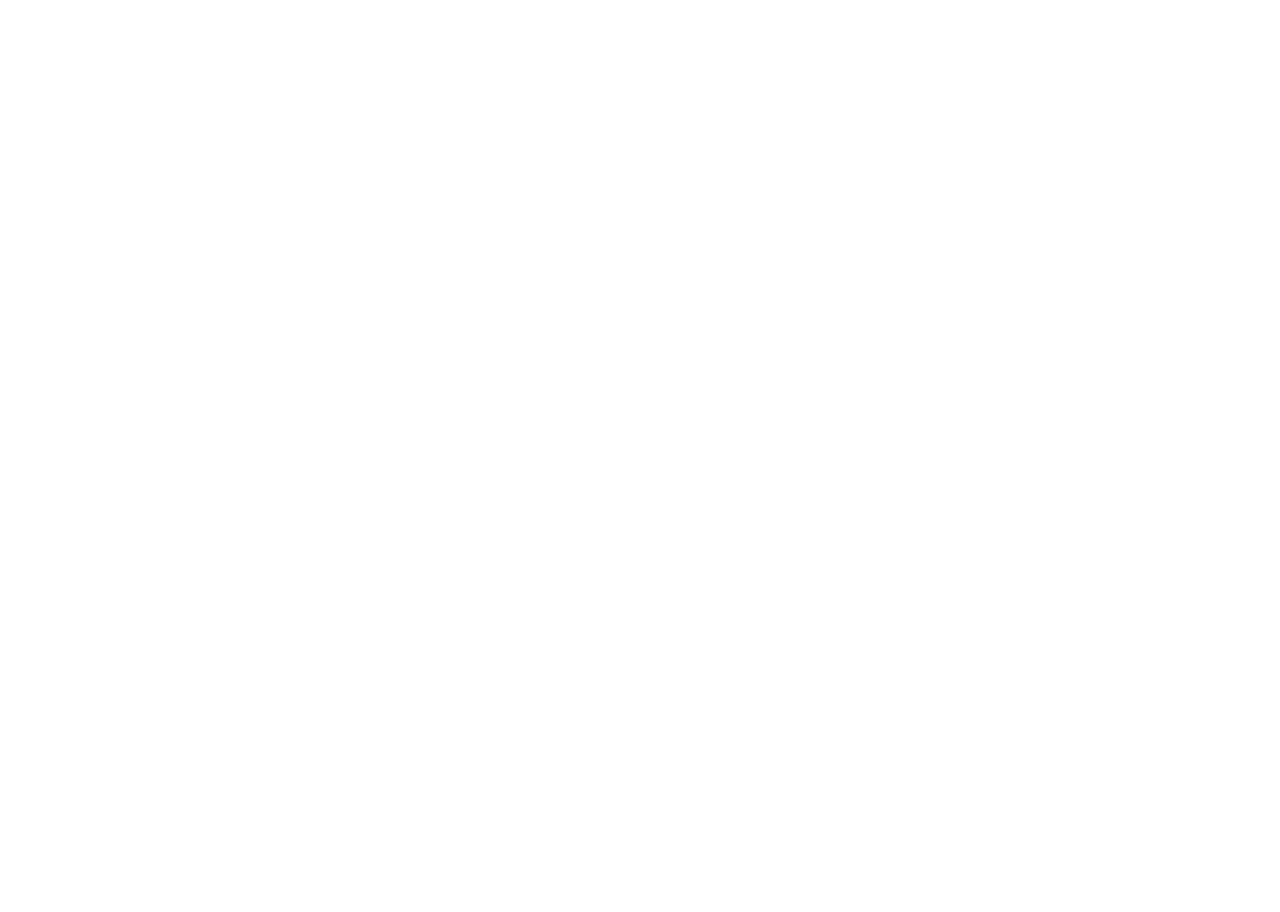
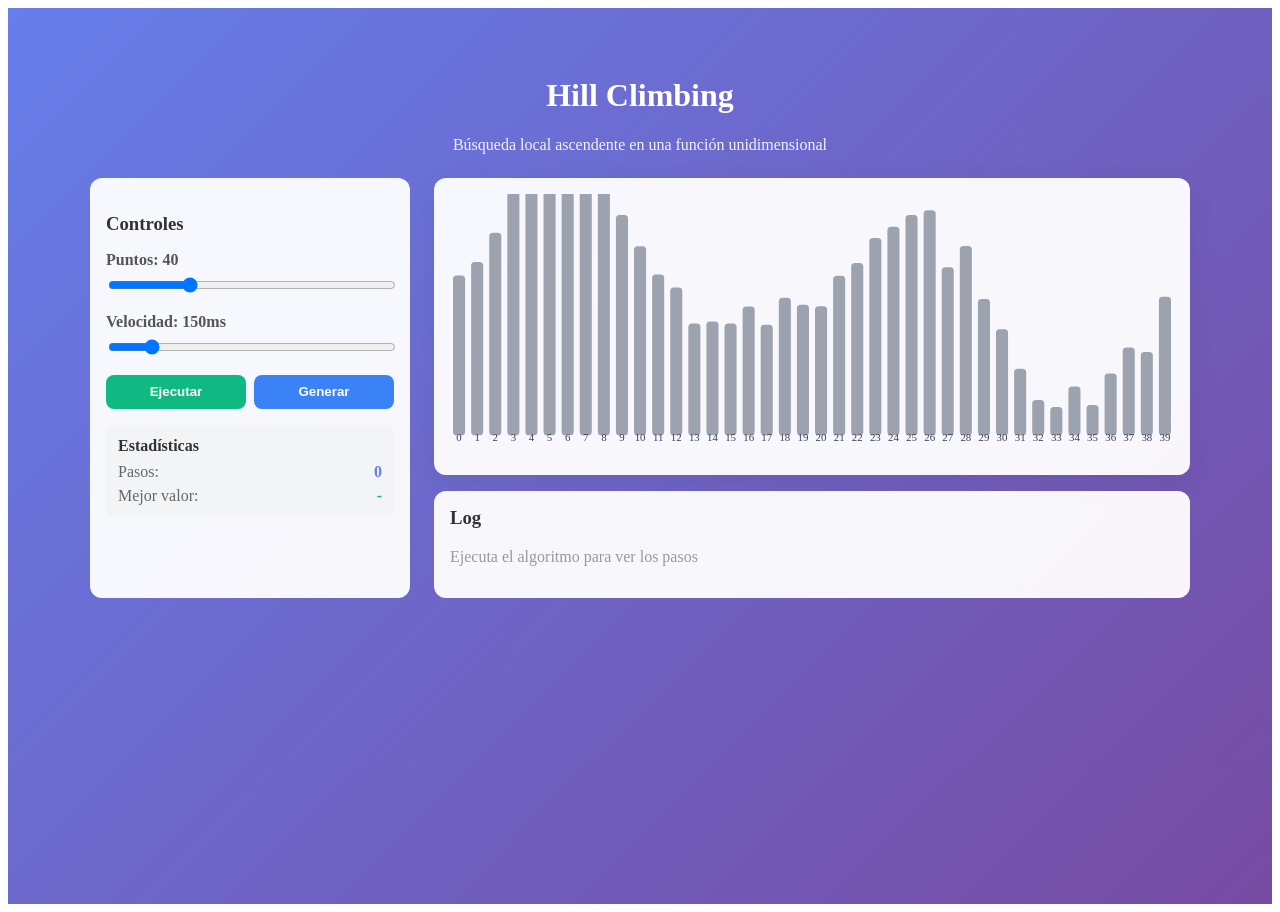
Before and after one commit to JesusWor/AlgorithmVisualizer, a React (Vite) app: page /algorithms/hill_climbing in a window 1280 px wide. Before the commit the page ends 800 px from the top, so only its background shows below. Built offline with nearby package versions, Linux system fonts and the light colour scheme.

Commit message:
Update hill_climbing.jsx
Primer avance en el hill climbing. Ahora tiene su funcion inicial

```diff
--- a/src/components/algorithms/hill_climbing.jsx
+++ b/src/components/algorithms/hill_climbing.jsx
@@ -1,11 +1,258 @@
 import { useState, useEffect } from "react";
 
 export default function HillClimbing() {
-  const [currentValue, setCurrentValue] = useState(0);
-  const [bestValue, setBestValue] = useState(0);
+  const [landscape, setLandscape] = useState([]);
+  const [numPoints, setNumPoints] = useState(40);
+  const [isRunning, setIsRunning] = useState(false);
+  const [animationSpeed, setAnimationSpeed] = useState(150);
+  const [currentIndex, setCurrentIndex] = useState(null);
+  const [bestIndex, setBestIndex] = useState(null);
   const [steps, setSteps] = useState([]);
-  const [isRunning, setIsRunning] = useState(false);
-  const [intervalId, setIntervalId] = useState(null);
   const [errorMessage, setErrorMessage] = useState("");
 
+  useEffect(() => {
+    generateLandscape();
+    // eslint-disable-next-line react-hooks/exhaustive-deps
+  }, [numPoints]);
+
+  const delay = (ms) => new Promise((res) => setTimeout(res, ms));
+
+  const generateLandscape = () => {
+    const arr = [];
+    const width = 600;
+    const spacing = width / numPoints;
+
+    // produce an interesting landscape using sin waves + noise
+    for (let i = 0; i < numPoints; i++) {
+      const t = (i / numPoints) * Math.PI * 4;
+      const base = Math.sin(t) * 0.6 + Math.sin(t * 0.5) * 0.3;
+      const noise = (Math.random() - 0.5) * 0.4;
+      const value = Math.max(0, base + noise + 1); // normalize positive
+
+      arr.push({
+        id: i,
+        x: spacing * i + spacing / 2,
+        value: Number((value * 100).toFixed(2)),
+        state: "normal",
+      });
+    }
+
+    setLandscape(arr);
+    setCurrentIndex(null);
+    setBestIndex(null);
+    setSteps([]);
+    setErrorMessage("");
+  };
+
+  const runHillClimbing = async () => {
+    if (landscape.length === 0) return;
+    setIsRunning(true);
+    setSteps([]);
+    setErrorMessage("");
+
+    // start at a random index
+    let current = Math.floor(Math.random() * landscape.length);
+    let best = current;
+
+    // mark start
+    setLandscape((prev) => prev.map((p) => ({ ...p, state: "normal" })));
+    setCurrentIndex(current);
+    setBestIndex(best);
+
+    const maxIterations = landscape.length * 10;
+    let iter = 0;
+
+    while (isRunning || iter === 0) {
+      iter++;
+      if (iter > maxIterations) {
+        setErrorMessage("Máximo de iteraciones alcanzado");
+        break;
+      }
+
+      // look at neighbors (left and right)
+      const neighbors = [];
+      if (current - 1 >= 0) neighbors.push(current - 1);
+      if (current + 1 < landscape.length) neighbors.push(current + 1);
+
+      // find best neighbor
+      let bestNeighbor = current;
+      for (const ni of neighbors) {
+        if (landscape[ni].value > landscape[bestNeighbor].value) {
+          bestNeighbor = ni;
+        }
+      }
+
+      // record the attempt
+      setSteps((prev) => [
+        ...prev,
+        {
+          from: current,
+          to: bestNeighbor,
+          fromValue: landscape[current].value,
+          toValue: landscape[bestNeighbor].value,
+        },
+      ]);
+
+      // update visualization states
+      setLandscape((prev) =>
+        prev.map((p) => {
+          if (p.id === current) return { ...p, state: "visited" };
+          if (p.id === bestNeighbor) return { ...p, state: "candidate" };
+          return { ...p, state: "normal" };
+        })
+      );
+
+      await delay(animationSpeed);
+
+      // move if better
+      if (landscape[bestNeighbor].value > landscape[current].value) {
+        current = bestNeighbor;
+        if (landscape[current].value > landscape[best].value) best = current;
+        setCurrentIndex(current);
+        setBestIndex(best);
+        // continue searching
+      } else {
+        // local maximum reached
+        break;
+      }
+
+      // allow early stop
+      if (!isRunning) break;
+    }
+
+    // finalize states
+    setLandscape((prev) => prev.map((p) => ({
+      ...p,
+      state: p.id === best ? "best" : p.state === "visited" || p.state === "candidate" ? p.state : "normal",
+    })));
+
+    setCurrentIndex(null);
+    setIsRunning(false);
+  };
+
+  return (
+    <div
+      style={{
+        minHeight: "100vh",
+        background: "linear-gradient(135deg, #667eea 0%, #764ba2 100%)",
+        padding: "3rem 1rem",
+      }}
+    >
+      <div style={{ maxWidth: "1100px", margin: "0 auto" }}>
+        <div style={{ textAlign: "center", marginBottom: "1.5rem", color: "white" }}>
+          <h1 style={{ fontSize: "2rem", fontWeight: "700" }}>Hill Climbing</h1>
+          <p style={{ opacity: 0.9 }}>Búsqueda local ascendente en una función unidimensional</p>
+        </div>
+
+        <div style={{ display: "grid", gridTemplateColumns: "320px 1fr", gap: "1.5rem" }}>
+          <div style={{ background: "rgba(255,255,255,0.95)", borderRadius: 12, padding: "1rem" }}>
+            <h3 style={{ marginBottom: "1rem", color: "#333" }}>Controles</h3>
+
+            <div style={{ marginBottom: "1rem" }}>
+              <label style={{ display: "block", marginBottom: 6, color: "#555", fontWeight: 600 }}>Puntos: {numPoints}</label>
+              <input
+                type="range"
+                min="10"
+                max="120"
+                value={numPoints}
+                onChange={(e) => setNumPoints(Number(e.target.value))}
+                disabled={isRunning}
+                style={{ width: "100%" }}
+              />
+            </div>
+
+            <div style={{ marginBottom: "1rem" }}>
+              <label style={{ display: "block", marginBottom: 6, color: "#555", fontWeight: 600 }}>Velocidad: {animationSpeed}ms</label>
+              <input
+                type="range"
+                min="50"
+                max="800"
+                step="25"
+                value={animationSpeed}
+                onChange={(e) => setAnimationSpeed(Number(e.target.value))}
+                style={{ width: "100%" }}
+              />
+            </div>
+
+            <div style={{ display: "flex", gap: "0.5rem", marginBottom: "1rem" }}>
+              <button
+                onClick={() => (isRunning ? setIsRunning(false) : runHillClimbing())}
+                style={{ flex: 1, padding: "0.6rem", borderRadius: 8, border: "none", background: isRunning ? "#ef4444" : "#10b981", color: "white", fontWeight: 700 }}
+              >
+                {isRunning ? "Detener" : "Ejecutar"}
+              </button>
+              <button
+                onClick={generateLandscape}
+                disabled={isRunning}
+                style={{ flex: 1, padding: "0.6rem", borderRadius: 8, border: "none", background: "#3b82f6", color: "white", fontWeight: 700 }}
+              >
+                Generar
+              </button>
+            </div>
+
+            <div style={{ background: "#f3f4f6", borderRadius: 8, padding: "0.75rem" }}>
+              <h4 style={{ margin: 0, fontWeight: 700, color: "#333" }}>Estadísticas</h4>
+              <div style={{ display: "flex", justifyContent: "space-between", marginTop: 8 }}>
+                <span style={{ color: "#666" }}>Pasos:</span>
+                <strong style={{ color: "#667eea" }}>{steps.length}</strong>
+              </div>
+              <div style={{ display: "flex", justifyContent: "space-between", marginTop: 6 }}>
+                <span style={{ color: "#666" }}>Mejor valor:</span>
+                <strong style={{ color: "#10b981" }}>{bestIndex !== null ? landscape[bestIndex].value : "-"}</strong>
+              </div>
+            </div>
+
+            {errorMessage && (
+              <div style={{ marginTop: 12, background: "#fee2e2", padding: 8, borderRadius: 6, color: "#991b1b" }}>{errorMessage}</div>
+            )}
+          </div>
+
+          <div style={{ display: "flex", flexDirection: "column", gap: "1rem" }}>
+            <div style={{ background: "rgba(255,255,255,0.95)", borderRadius: 12, padding: "1rem", boxShadow: "0 8px 32px rgba(0,0,0,0.06)" }}>
+              <svg width="100%" viewBox="0 0 600 220" preserveAspectRatio="xMidYMid meet" style={{ display: "block", margin: "0 auto" }}>
+                <rect x="0" y="0" width="600" height="220" fill="transparent" />
+                {landscape.map((p) => {
+                  const barHeight = Math.max(6, (p.value / 120) * 160);
+                  const color = p.state === "best" ? "#f59e0b" : p.state === "candidate" ? "#60a5fa" : p.state === "visited" ? "#8b5cf6" : "#9ca3af";
+                  const cx = p.x;
+                  return (
+                    <g key={p.id}>
+                      <rect x={cx - 5} y={200 - barHeight} width={10} height={barHeight} fill={color} rx={3} />
+                      <text x={cx} y={205} fontSize="9" textAnchor="middle" fill="#374151">{p.id}</text>
+                    </g>
+                  );
+                })}
+
+                {currentIndex !== null && (
+                  <g>
+                    <text x={landscape[currentIndex].x} y={40} fontSize="12" textAnchor="middle" fill="#111" fontWeight={700}>Actual</text>
+                  </g>
+                )}
+                {bestIndex !== null && (
+                  <g>
+                    <text x={landscape[bestIndex].x} y={18} fontSize="12" textAnchor="middle" fill="#111" fontWeight={700}>Mejor</text>
+                  </g>
+                )}
+              </svg>
+            </div>
+
+            <div style={{ background: "rgba(255,255,255,0.95)", borderRadius: 12, padding: "1rem", maxHeight: 220, overflow: "auto" }}>
+              <h3 style={{ marginTop: 0, color: "#333" }}>Log</h3>
+              {steps.length === 0 ? (
+                <p style={{ color: "#999" }}>Ejecuta el algoritmo para ver los pasos</p>
+              ) : (
+                steps.slice().reverse().map((s, idx) => (
+                  <div key={idx} style={{ padding: 8, borderRadius: 6, background: "#f9fafb", marginBottom: 6 }}>
+                    <div style={{ fontWeight: 700, color: "#374151" }}>
+                      {`De ${s.from} (${s.fromValue}) → ${s.to} (${s.toValue})`}
+                    </div>
+                  </div>
+                ))
+              )}
+            </div>
+          </div>
+        </div>
+      </div>
+    </div>
+  );
 }
```
